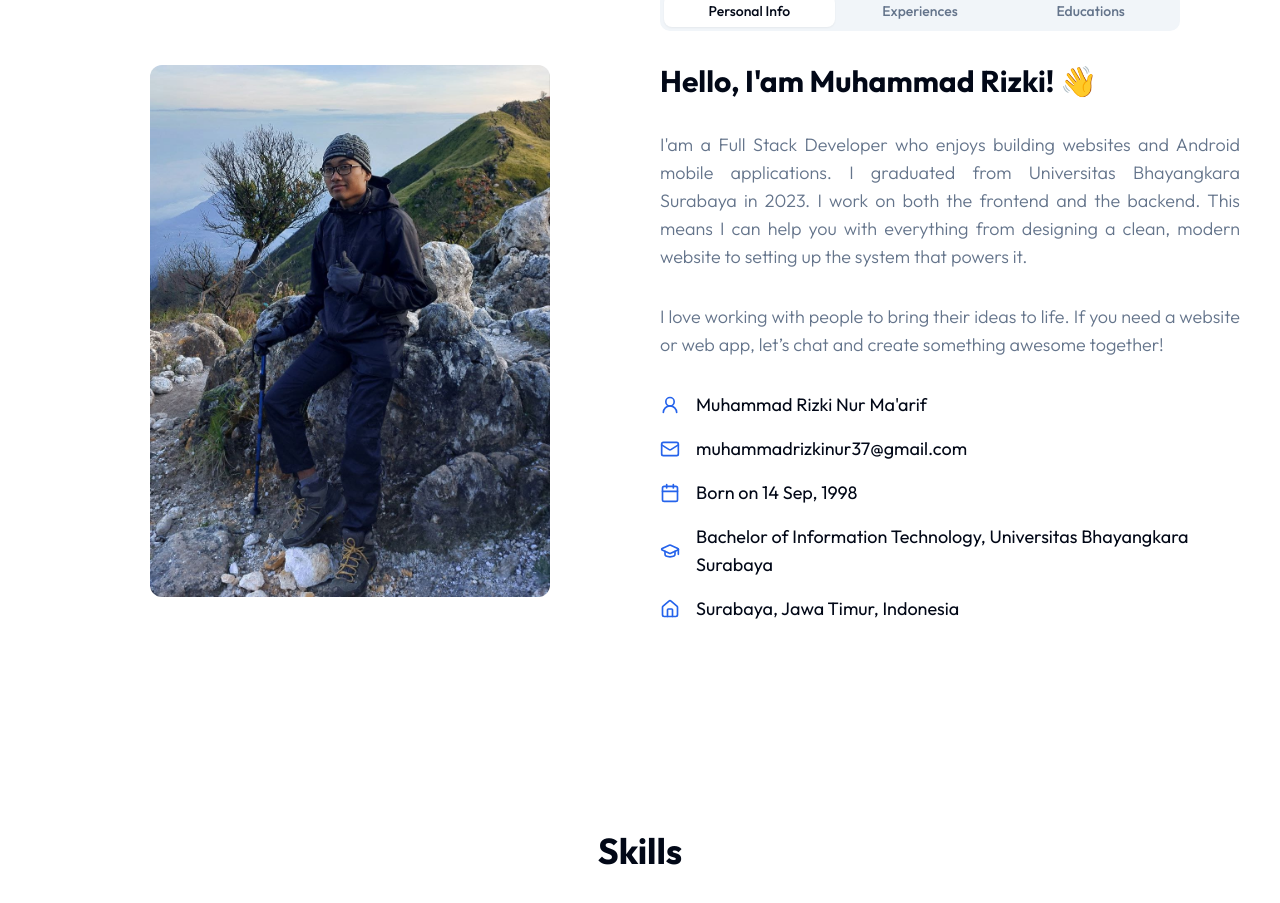
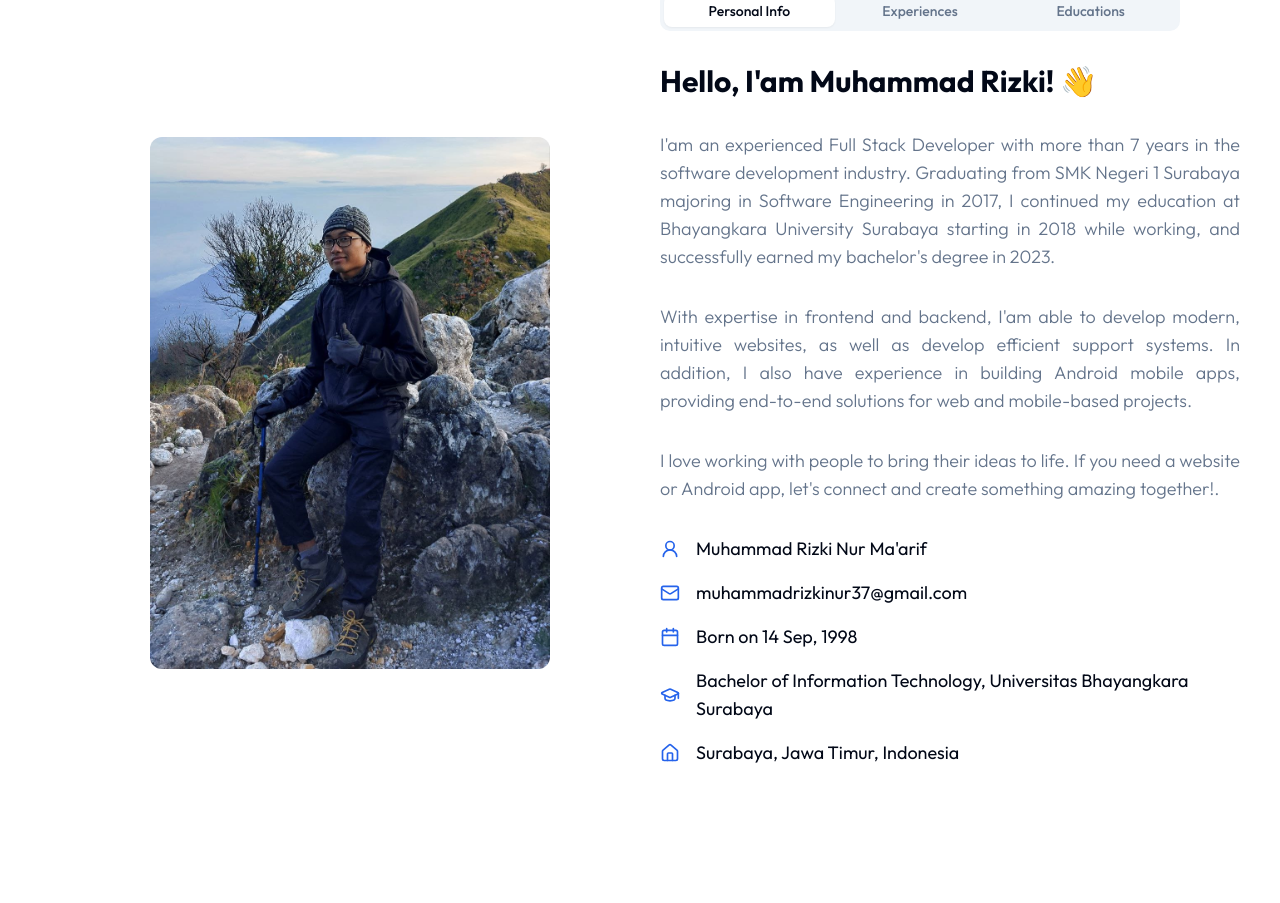
Before and after one commit to mrizkinm/mrizkinm.github.io, a Next.js app: page / in a window 1280 px wide. Shown: the part 1071-1974 px from the top of the page. Built offline with nearby package versions, Linux system fonts and the light colour scheme.

Commit message:
update bio

```diff
--- a/components/About.jsx
+++ b/components/About.jsx
@@ -90,8 +90,9 @@ const About = () => {
                 <TabsContent value="personal">
                   <div>
                     <h3 className="h3 mb-8">Hello, I&apos;am Muhammad Rizki! 👋</h3>
-                    <p className="subtitle text-justify">I&apos;am a Full Stack Developer who enjoys building websites and Android mobile applications. I graduated from Universitas Bhayangkara Surabaya in 2023. I work on both the frontend and the backend. This means I can help you with everything from designing a clean, modern website to setting up the system that powers it.</p>
-                    <p className="subtitle text-justify">I love working with people to bring their ideas to life. If you need a website or web app, let’s chat and create something awesome together!</p>
+                    <p className="subtitle text-justify">I&apos;am an experienced Full Stack Developer with more than 7 years in the software development industry. Graduating from SMK Negeri 1 Surabaya majoring in Software Engineering in 2017, I continued my education at Bhayangkara University Surabaya starting in 2018 while working, and successfully earned my bachelor's degree in 2023.</p>
+                    <p className="subtitle text-justify">With expertise in frontend and backend, I&apos;am able to develop modern, intuitive websites, as well as develop efficient support systems. In addition, I also have experience in building Android mobile apps, providing end-to-end solutions for web and mobile-based projects.</p>
+                    <p className="subtitle text-justify">I love working with people to bring their ideas to life. If you need a website or Android app, let&apos;s connect and create something amazing together!.</p>
                     <div className="grid gap-4 mb-12">
                       {info.map((item, index) => (
                         <div key={index}>
```
